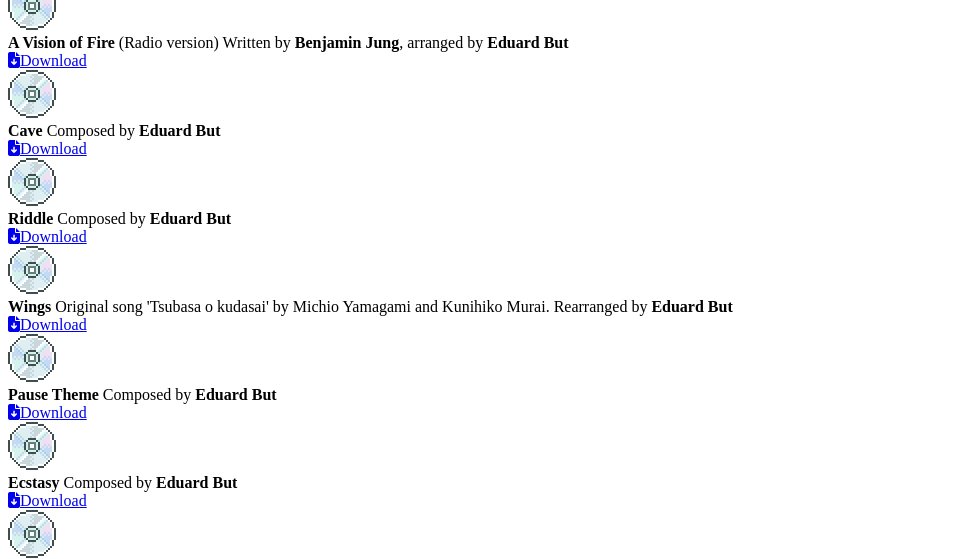
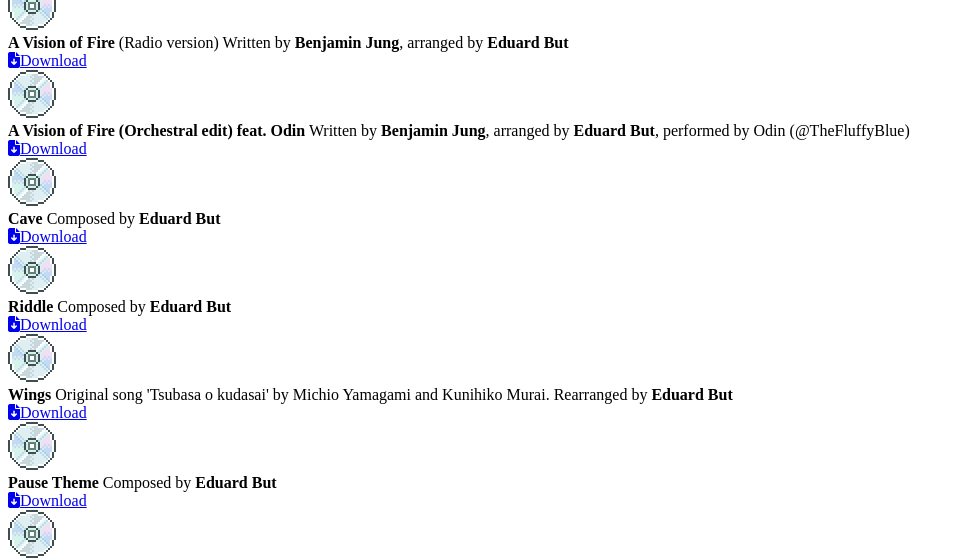
Before and after one commit to friendlyfiregame/friendlyfirepage, a website: page src/index.html in a window 1280 px wide. Shown: the part 6940-7499 px from the top of the page, without its empty margins (0-965 px from the left). Drawn offline with Linux system fonts and the light colour scheme.

Commit message:
update song list

```diff
--- a/src/index.html
+++ b/src/index.html
@@ -509,6 +509,16 @@
                     <div class="track">
                         <img src="images/icon-cd.png" />
                         <div class="col infos flex-grow">
+                            <span class="title"><b>A Vision of Fire (Orchestral edit) feat. Odin</b></span>
+                            <span class="subtitle">Written by <b>Benjamin Jung</b>, arranged by <b>Eduard But</b>, performed by Odin (@TheFluffyBlue)</span>
+                        </div>
+                        <div class="col actions">
+                            <a href="https://play.friendlyfiregame.com/assets/music/a-vision-of-fire-orchestral.ogg" class="btn"><i class="fas fa-file-download"></i><span>Download</span></a>
+                        </div>
+                    </div>
+                    <div class="track">
+                        <img src="images/icon-cd.png" />
+                        <div class="col infos flex-grow">
                             <span class="title"><b>Cave</b></span>
                             <span class="subtitle">Composed by <b>Eduard But</b></span>
                         </div>
```
